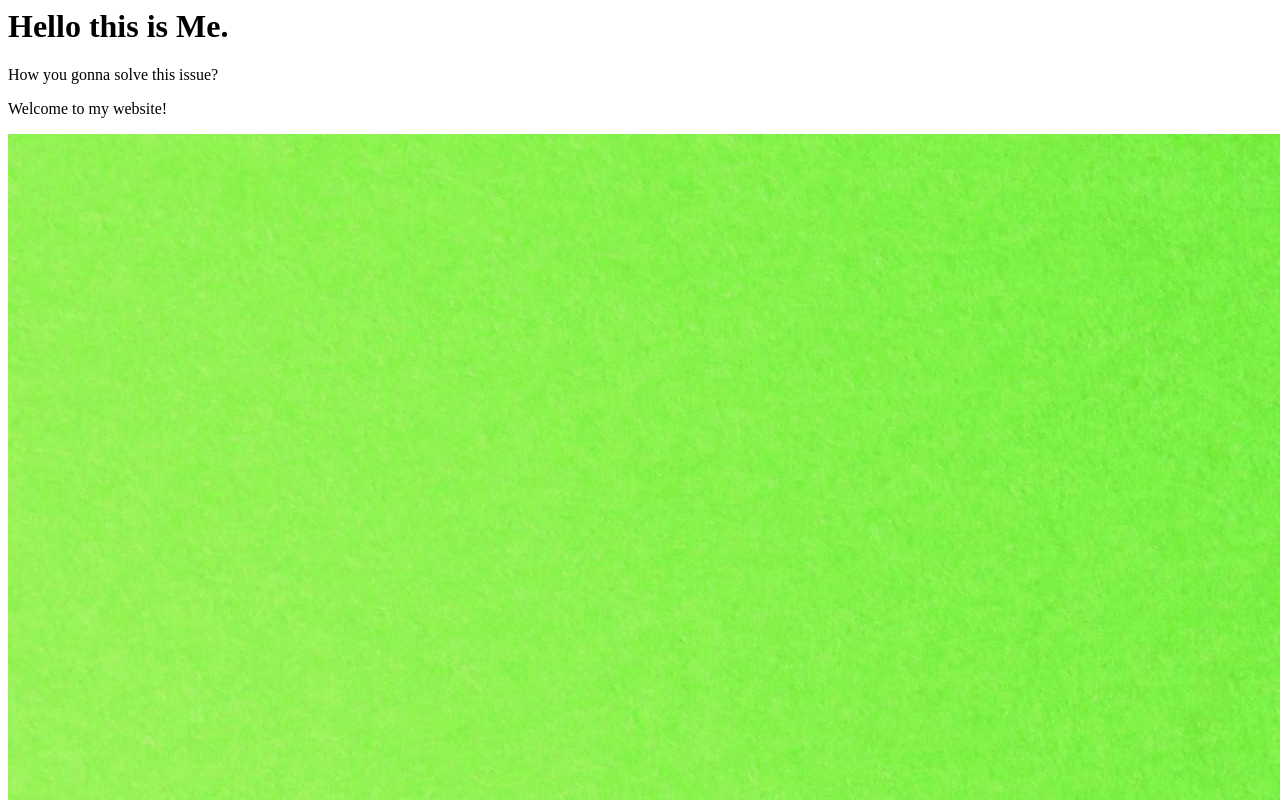
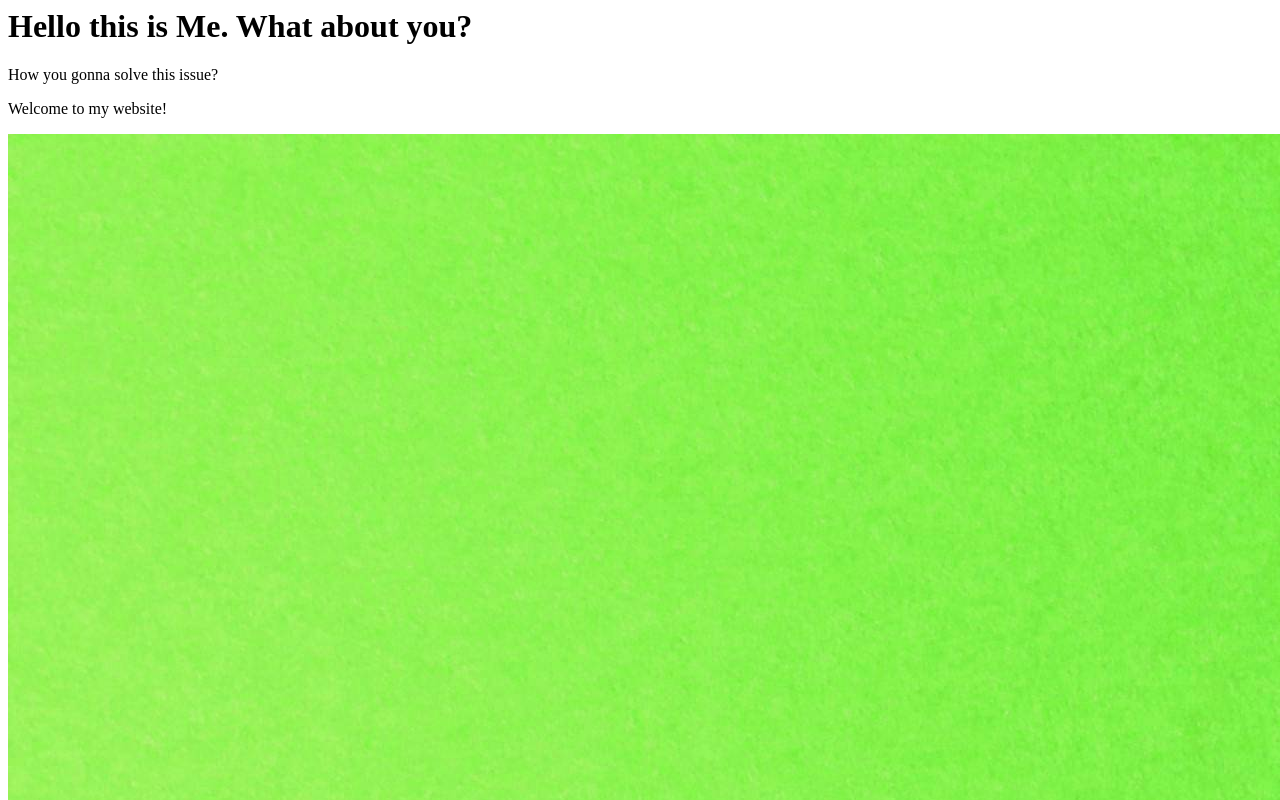
Before and after one commit to michalpixels/ajty.online, a plain HTML site: page index.html in a window 1280 px wide. Shown: the top 800 px of the page. Drawn offline with Linux system fonts and the light colour scheme.

Commit message:
Update index.html

```diff
--- a/index.html
+++ b/index.html
@@ -4,7 +4,7 @@
 <meta http-equiv='pragma' content='no-cache'>
 
 <body>
-  <h1>Hello this is Me.</h1>
+  <h1>Hello this is Me. What about you?</h1>
   <p>How you gonna solve this issue?</p>
   <p>Welcome to my website!</p>
   <img src="/uploads/img/ajty-background.jpg" />
```
